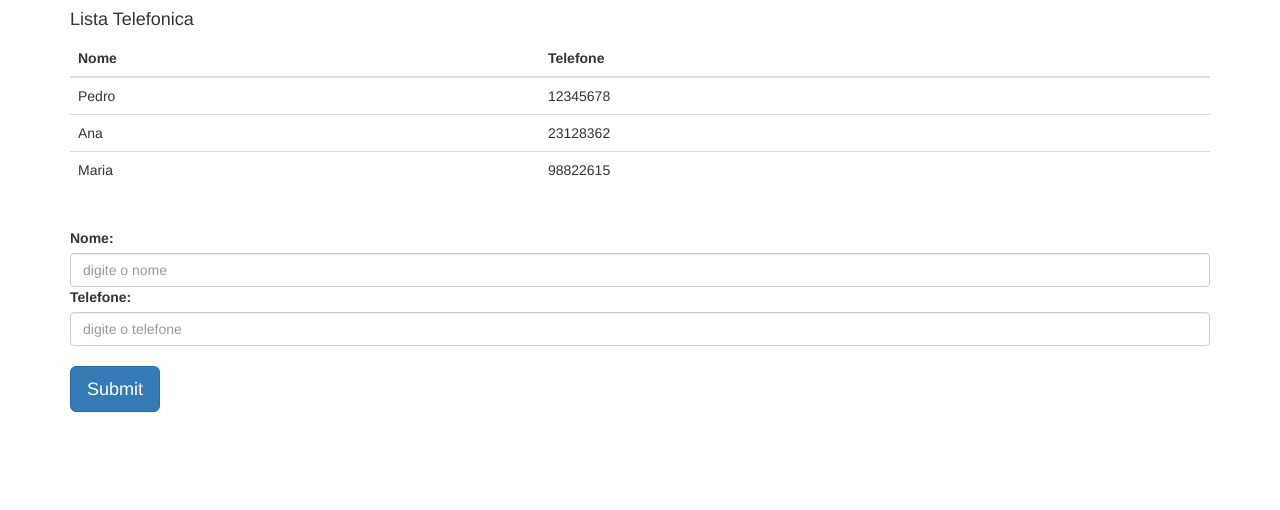
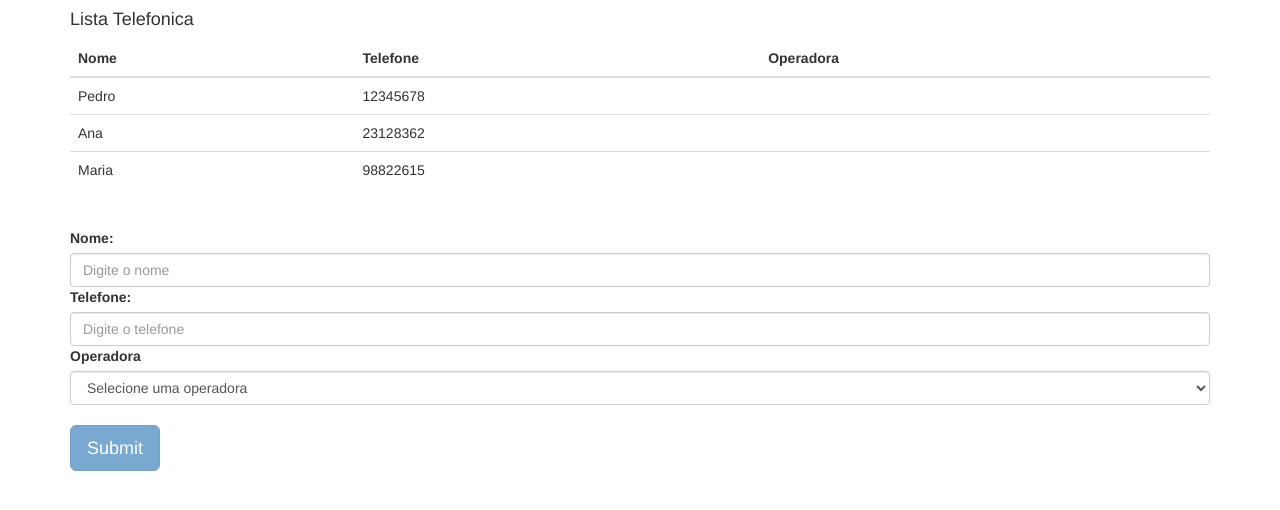
Before and after one commit to RenatoRosaFranco/curso-angularjs, a website: page index.html in a window 1280 px wide. Drawn offline with Linux system fonts and the light colour scheme.

Commit message:
Usando diretivas pt 2

```diff
--- a/index.html
+++ b/index.html
@@ -17,28 +17,39 @@
    	 <thead>
    	    <th>Nome</th>
    	 	<th>Telefone</th>
+   	 	<th>Operadora</th>
    	 </thead>
    	 <tbody>
    	 	<tr ng-repeat='contato in contatos'>
    	 	   <td>{{ contato.nome }}</td>
    	 	   <td>{{ contato.telefone }}</td>
+   	 	   <td>{{ contato.operadora.nome }}</td>
    	 	</tr>
    	 </tbody>
    </table>
    <form novalidate><br>
    	 <div class='field'>
    	 	<label>Nome: {{ nome }}</label><br>
-   	 	<input type='text' class='form-control' placeholder='digite o nome'
+   	 	<input type='text' class='form-control' placeholder='Digite o nome'
    	 	 required='required' ng-model='contato.nome'>
    	 </div>
    	 <div class='field'>
    	 	<label>Telefone: {{ telefone }} </label><br>
-   	 	<input type='text' class='form-control' placeholder='digite o telefone'
+   	 	<input type='text' class='form-control' placeholder='Digite o telefone'
    	 	required='required' ng-model='contato.telefone'>
+   	 </div>
+   	 <div class='field'>
+   	 	<label>Operadora</label><br>
+   	 	<select class='form-control' required='required'
+   	 	ng-model='contato.operadora' placeholder='Selecionar'
+   	 	ng-options='operadora.nome for operadora in operadoras'>
+   	 	  <option value="">Selecione uma operadora</option>
+   	 	  <option value='operdora.nome'>{{ operadora.nome }}</option>
+   	 	</select>
    	 </div>
    	 <div class='field'><br>
    	 	<input type='submit' ng-click='adicionarContato(contato)'
-   	 	class='btn btn-primary btn-lg top'>
+   	 	class='btn btn-primary btn-lg top' ng-disabled='!(contato.nome && contato.telefone)'>
    	 </div>
    	 {{ contato }}
    </form>
--- a/lib/index.js
+++ b/lib/index.js
@@ -6,6 +6,13 @@ app.controller('listaTelefonicaCtrl', function($scope){
   {nome: 'Ana',   telefone: '23128362'},
   {nome: 'Maria', telefone: '98822615'}
  ];
+ $scope.operadoras = [
+  {nome: 'Oi', codigo: 14, categoria: 'Celular'},
+  {nome: 'Vivo', codigo: 15, categoria: 'Celular'},
+  {nome: 'Tim', codigo: 41, categoria: 'Celular'},
+  {nome: 'GVT', codigo: 25, categoria: 'Fixo'},
+  {nome: 'Embratel', codigo: 21, categoria: 'Fixo'}
+ ];
  $scope.adicionarContato = function(contato){
   $scope.contatos.push(contato);
   delete $scope.contato;
```
